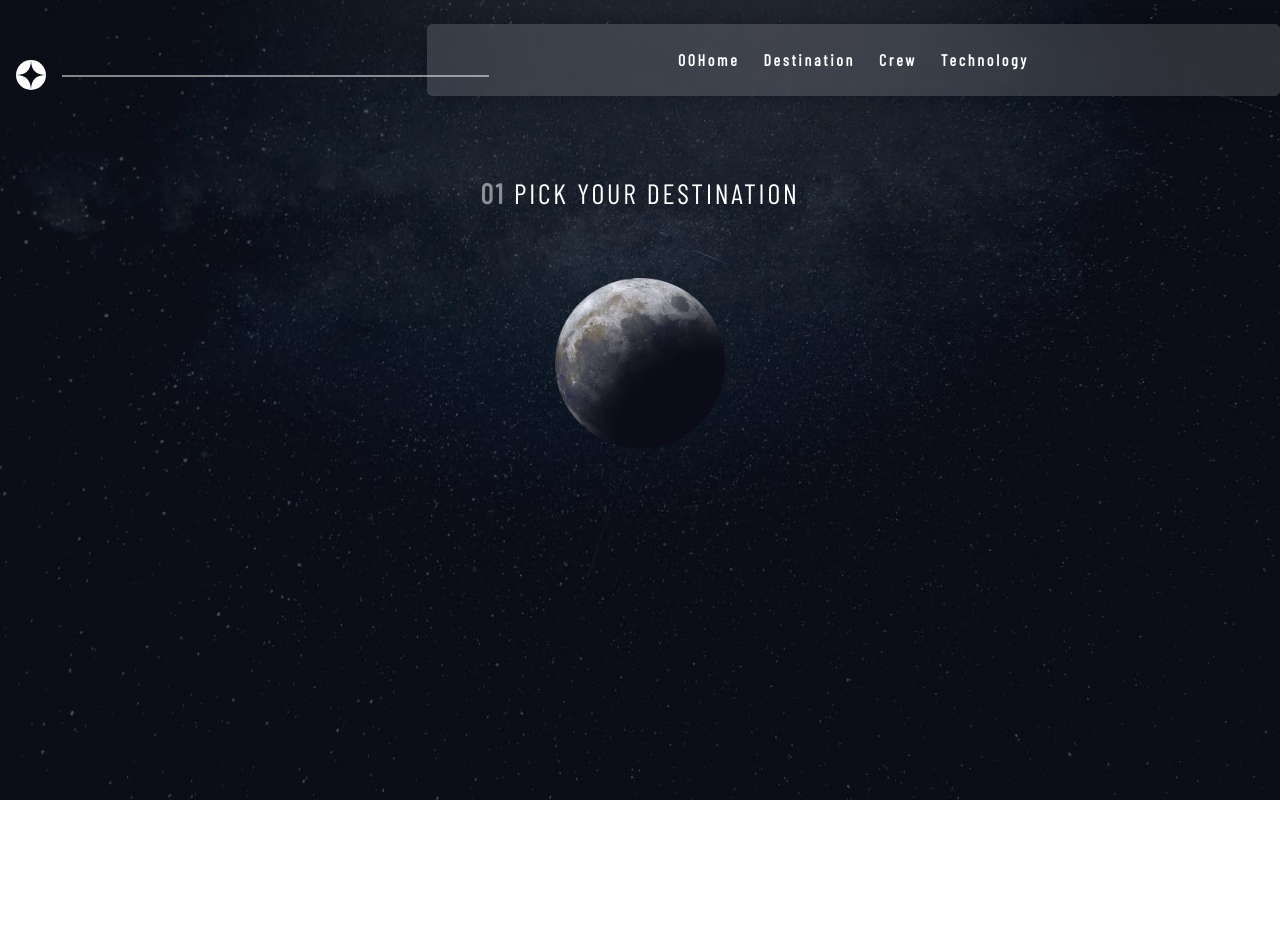
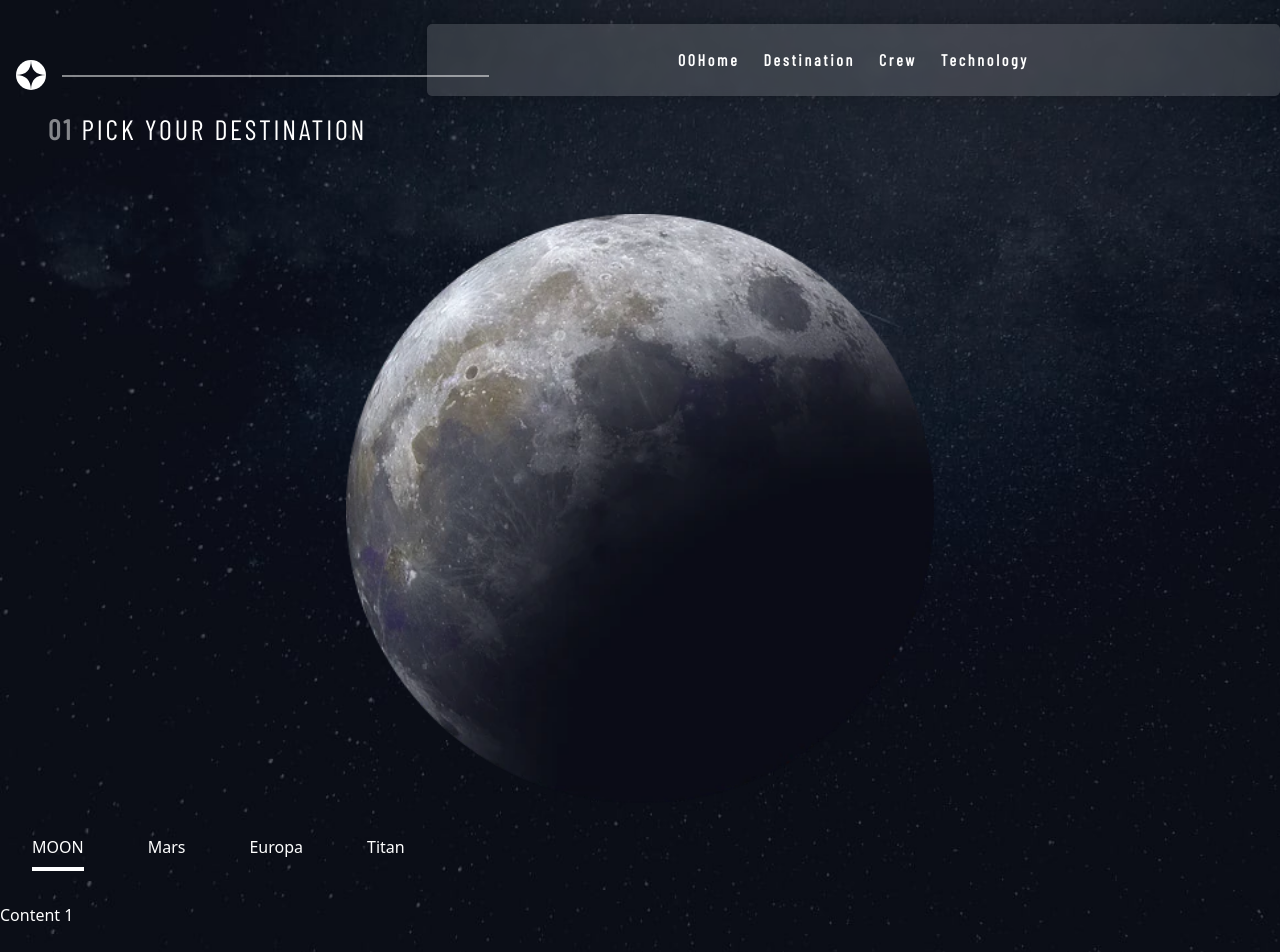
Before and after one commit to AubreyHBarnes/Space-Tourism-FEM, a Next.js app: page /destination in a window 1280 px wide. Shown: the top 952 px of the page. Before the commit the page ends 800 px from the top, so only its background shows below. Built offline with nearby package versions, Linux system fonts and the light colour scheme; a web font is replaced by a local one.

Commit message:
added skeleton tab section, working on changing image with tabs

```diff
--- a/package.json
+++ b/package.json
@@ -8,6 +8,7 @@
     "lint": "next lint"
   },
   "dependencies": {
+    "@headlessui/react": "^1.4.2",
     "next": "12.0.7",
     "react": "17.0.2",
     "react-dom": "17.0.2"
--- a/pages/destination.js
+++ b/pages/destination.js
@@ -1,26 +1,131 @@
 import Head from "next/head";
 import Image from "next/image";
+import { useState, useEffect } from "react";
+import { Tab } from "@headlessui/react"
 import { Navbar } from '../components/Navbar';
 
+import data from '../data.json'
+
 const Destination = () => {
+
+    // const [active, setActive] = useState(0);
+
+    // useEffect(() => {
+    //     //set initial data to moon
+    //     console.log(data.destinations[active].images.webp)
+    //     //when tabs change, change json data
+    // }, [active])
+
+    const handleClick = (index) => {
+        console.log(data.destinations[index].images.webp);
+
+    }
+
     return (
         <>
             <Head>
-                <title></title>
+                <title>Destination</title>
                 <meta name="description" content="Description for Space Tourism" />
                 <link rel="icon" href="/favicon.ico" />
             </Head>
-            <div className="main-wrapper h-screen relative bg-dest tablet:bg-dest-tablet desktop:bg-dest-desktop bg-no-repeat bg-cover">
+            <div className="main-wrapper h-100 overflow-hidden relative bg-dest tablet:bg-dest-tablet
+            desktop:bg-dest-desktop bg-no-repeat bg-cover">
                 <Navbar />
                 <section className="my-16 dest-pg-wrapper">
                     <div className="title-img-wrapper">
-                        <div className="page-title flex justify-center items-center flex-col">
-                            <h1 className="my-16 tracking-[3.7px] text-white text-center text-subhead1 font-barlow tracking-widest uppercase "><span className="opacity-50 font-black">01</span> Pick Your Destination</h1>
-                            <Image src={"/assets/destination/image-moon.webp"} alt="Space Tourism Logo" height={170} width={170} />
+                        <div className=" page-title">
+                            <h1 className="my-16 tracking-[3.7px] text-white text-center text-subhead1 font-barlow
+                            tracking-widest uppercase tablet:text-left tablet:pl-12"><span className="opacity-50 font-black">01</span> Pick Your Destination</h1>
+                        </div>
+                        <div className="px-[22.5%] tablet:px-[27%]">
+                            <Image
+                                src="/assets/destination/image-moon.webp"
+                                alt="Moon"
+                                width={445}
+                                height={445}
+                                loading="eager"
+                                layout="responsive"
+                            />
                         </div>
                     </div>
                     <div className="data-wrapper">
+                        <div className="tabs">
+                            {/* { data.destinations.map((destination) => {
+                               return <button key={destination.name} onClick={ () => {handleClick(event.target)}}
+                               className="tablinks text-white p-8">{ destination.name }</button>
+                            }) } */}
+                            {/* <button  onClick={ () => {handleClick(event.target)}}
+                               className="active tablinks text-white p-8">Moon</button>
+                            <button  onClick={ () => {handleClick(event.target)}}
+                               className="tablinks text-white p-8">Mars</button>
+                            <button  onClick={ () => {handleClick(event.target)}}
+                               className="tablinks text-white p-8">Europa</button>
+                            <button  onClick={ () => {handleClick(event.target)}}
+                               className="tablinks text-white p-8">Titan</button> */}
+                            <Tab.Group
+                                onChange={(index) => {
+                                    handleClick(index)
+                                }}
+                            >
+                                <Tab.List>
+                                    <Tab className="text-white p-8 uppercase">
+                                    {({ selected }) => (
+                                        <p
+                                        className={
+                                            selected ? 'border-b-4 pb-2' : 'border-b-0'
+                                        }
+                                        >
+                                        Moon
+                                        </p>
+                                    )}
+                                    </Tab>
+                                    <Tab className="text-white p-8">
+                                    {({ selected }) => (
+                                        <p
+                                        className={
+                                            selected ? 'border-b-4 pb-2' : 'border-b-0'
+                                        }
+                                        >
+                                        Mars
+                                        </p>
+                                    )}
+                                    </Tab>
+                                    <Tab className="text-white p-8">
+                                    {({ selected }) => (
+                                        <p
+                                        className={
+                                            selected ? 'border-b-4 pb-2' : 'border-b-0'
+                                        }
+                                        >
+                                        Europa
+                                        </p>
+                                    )}
+                                    </Tab>
+                                    <Tab className="text-white p-8">
+                                    {({ selected }) => (
+                                        <p
+                                        className={
+                                            selected ? 'border-b-4 pb-2' : 'border-b-0'
+                                        }
+                                        >
+                                        Titan
+                                        </p>
+                                    )}
+                                    </Tab>
+                                </Tab.List>
+                                <Tab.Panels>
+                                    <Tab.Panel className="text-white">Content 1</Tab.Panel>
+                                    <Tab.Panel className="text-white">Content 2</Tab.Panel>
+                                    <Tab.Panel className="text-white">Content 3</Tab.Panel>
+                                    <Tab.Panel className="text-white">Content 4</Tab.Panel>
+                                </Tab.Panels>
+                            </Tab.Group>
+                        </div>
+                        <div className="tab-data">
+                            <div id="">
 
+                            </div>
+                        </div>
                     </div>
                 </section>
             </div>
```
Also changed, not shown: data.json (renamed from pages/api/data.json), 1 other file (tests, documents, lock files or other folders).
